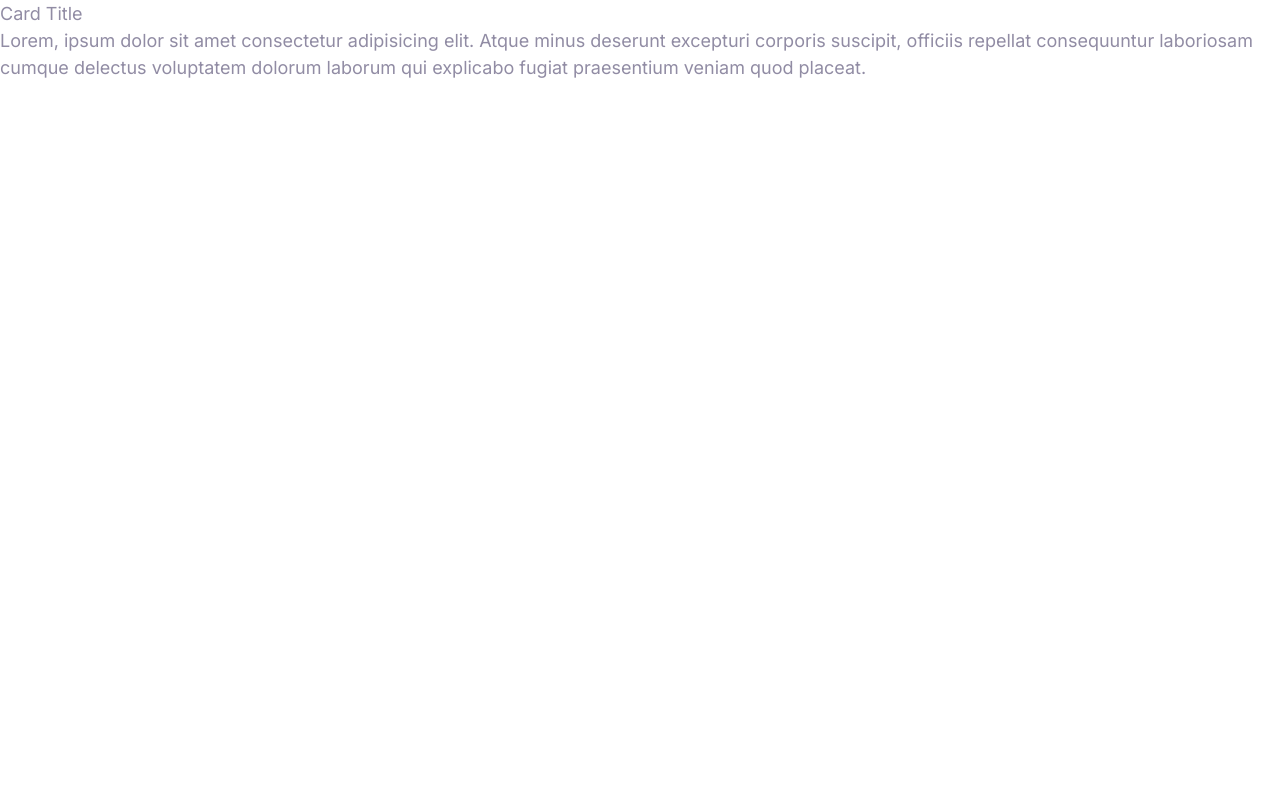
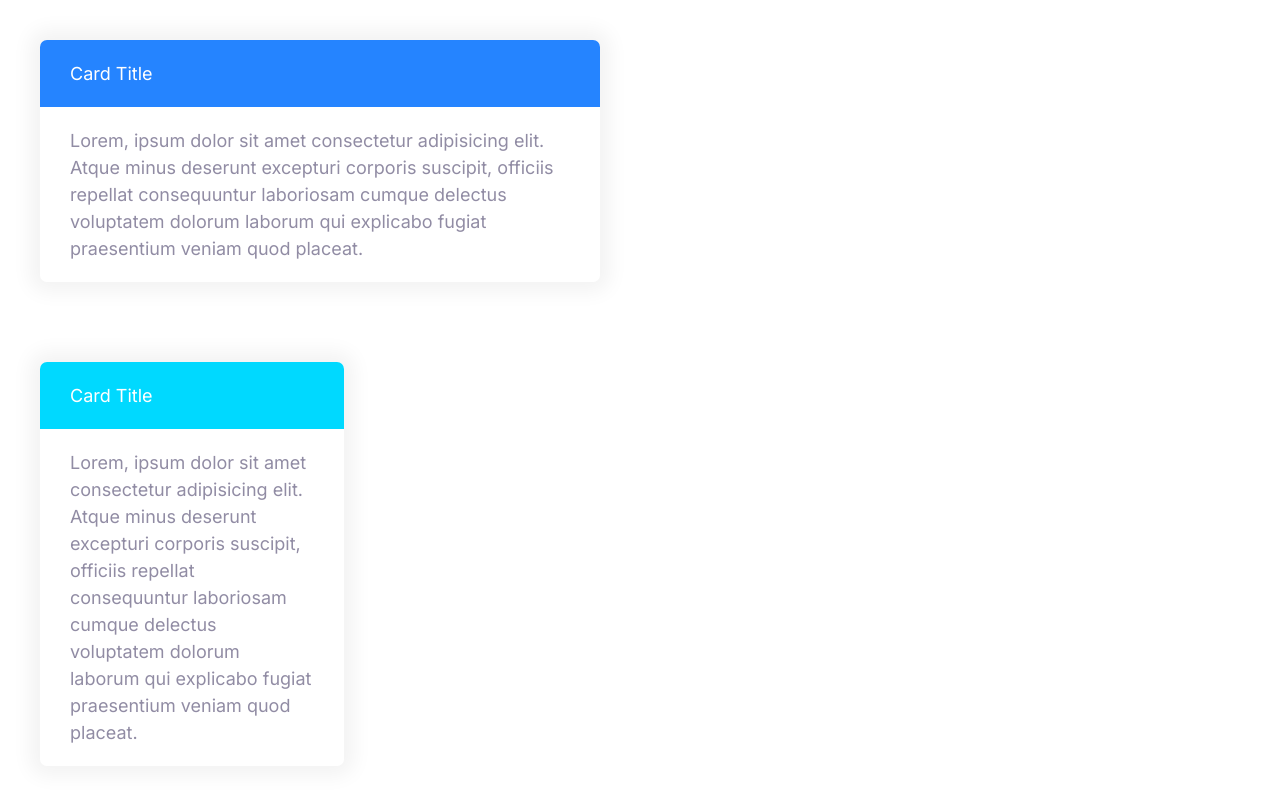
Before and after one commit to confulicious/Moshify, a plain HTML site: page index.html in a window 1280 px wide. Drawn offline with Linux system fonts and the light colour scheme.

Commit message:
Define Card COmponent

```diff
--- a/css/styles.css
+++ b/css/styles.css
@@ -281,3 +281,25 @@ a {
     font-size: 1.5rem;
   }
 }
+
+/* Cards */
+.card {
+  border-radius: 7px;
+  box-shadow: 0 0 20px 10px #f3f3f3;
+  overflow: hidden;
+}
+
+.card__header,
+.card__body {
+  padding: 2rem 3rem;
+}
+
+.card--primary .card__header {
+  background: var(--color-primary);
+  color: #fff;
+}
+
+.card--secondary .card__header {
+  background: var(--color-secondary);
+  color: #fff;
+}
--- a/index.html
+++ b/index.html
@@ -12,9 +12,19 @@
     <link rel="stylesheet" href="css/styles.css">
 </head>
 <body>
-<div class="card">
-    <header class="card__header">Card Title</header>
-    <div class="card__body">Lorem, ipsum dolor sit amet consectetur adipisicing elit. Atque minus deserunt excepturi corporis suscipit, officiis repellat consequuntur laboriosam cumque delectus voluptatem dolorum laborum qui explicabo fugiat praesentium veniam quod placeat.</div>
+<div style="width:50%; padding: 4rem">
+    <div class="card card--primary">
+        <header class="card__header">Card Title</header>
+        <div class="card__body">Lorem, ipsum dolor sit amet consectetur adipisicing elit. Atque minus deserunt excepturi corporis suscipit, officiis repellat consequuntur laboriosam cumque delectus voluptatem dolorum laborum qui explicabo fugiat praesentium veniam quod placeat.</div>
+    </div>
 </div>
+
+<div style="width:30%; padding: 4rem">
+    <div class="card card--secondary">
+        <header class="card__header">Card Title</header>
+        <div class="card__body">Lorem, ipsum dolor sit amet consectetur adipisicing elit. Atque minus deserunt excepturi corporis suscipit, officiis repellat consequuntur laboriosam cumque delectus voluptatem dolorum laborum qui explicabo fugiat praesentium veniam quod placeat.</div>
+    </div>
+</div>
+
 </body>
 </html>
```
Also changed, not shown: Components/card.html (added, +5 -0 lines).
